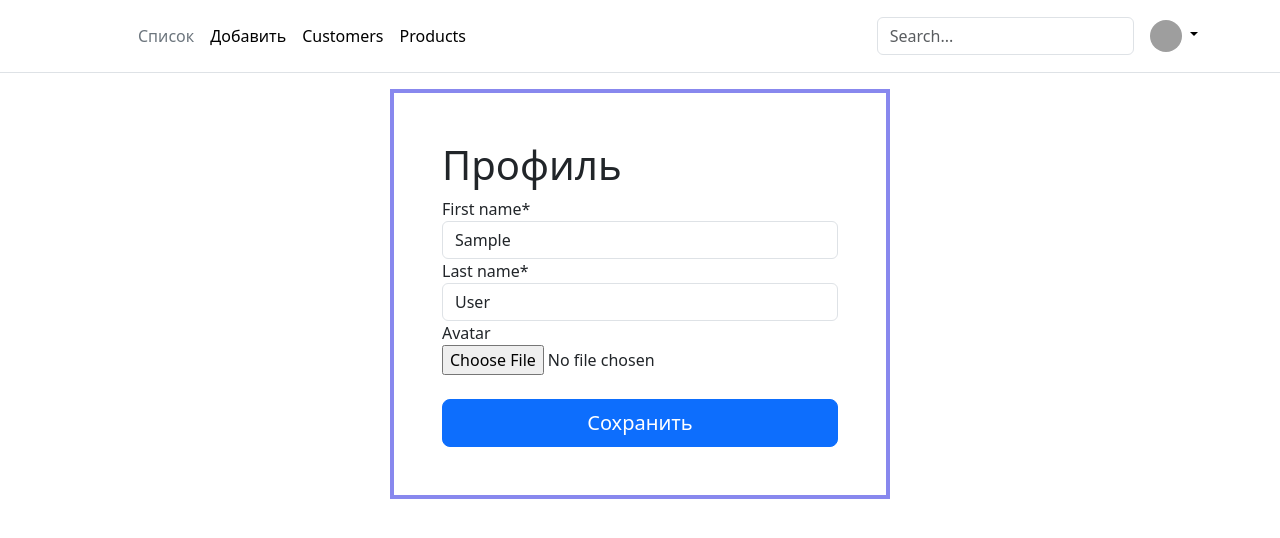
After one commit to SergueiMoscow/django-notes, a Django app: page /edit_profile/ in a window 1280 px wide. The commit adds this page. Shown: the top 538 px of the page. Run offline with Django 4.2, Linux system fonts and the light colour scheme; the visitor is signed in with stand-in values (Sample User, id 1); parts of the project's set-up code (start-up, migrations or seed data) failed here and were passed over; some libraries are stand-ins or nearby versions; grey boxes are pictures that could not be loaded.

Commit message:
add profile

```diff
--- /dev/null
+++ b/django_notes/context_processors.py
@@ -0,0 +1,12 @@
+from notes.models import UserProfile
+
+
+def avatar_context_processor(request):
+    if request.user.is_authenticated:
+        try:
+            profile = UserProfile.objects.get(user=request.user)
+        except UserProfile.DoesNotExist:
+            profile = None
+        return {'avatar': profile.avatar if profile else None}
+    else:
+        return {}
--- a/django_notes/forms.py
+++ b/django_notes/forms.py
@@ -3,6 +3,8 @@ from crispy_forms.layout import Submit
 from django import forms
 from django.contrib.auth.forms import UserCreationForm, AuthenticationForm
 from django.contrib.auth.models import User
+
+from notes.models import UserProfile
 
 
 class LoginForm(AuthenticationForm):
@@ -22,3 +24,56 @@ class SignUpForm(UserCreationForm):
         self.helper = FormHelper()
         self.helper.form_method = 'post'
         self.helper.add_input(Submit('submit', 'Send'))
+
+
+class ProfileForm(forms.ModelForm):
+    MAX_UPLOAD_SIZE = 524288  # 500 kB
+
+    first_name = forms.CharField(max_length=30, required=True)
+    last_name = forms.CharField(max_length=30, required=True)
+    avatar = forms.ImageField(required=False)
+
+    class Meta:
+        model = User
+        fields = ['first_name', 'last_name', 'avatar']
+
+    def __init__(self, *args, **kwargs):
+        super(ProfileForm, self).__init__(*args, **kwargs)
+        self.fields['avatar'].required = False
+        self.helper = FormHelper()
+        self.helper.form_method = 'post'
+        self.helper.add_input(Submit('submit', 'Send'))
+
+    def clean_avatar(self):
+        avatar = self.cleaned_data.get('avatar', False)
+        if avatar:
+            if avatar.size > self.MAX_UPLOAD_SIZE:
+                raise forms.ValidationError("Файл слишком большой. Максимальный размер 500кб.")
+            return avatar
+        else:
+            return False
+
+    def save(self, commit=True):
+        user = super().save(commit=False)
+        user.first_name = self.cleaned_data['first_name']
+        user.last_name = self.cleaned_data['last_name']
+        user.save()
+
+        profile, created = UserProfile.objects.get_or_create(user=user)
+        if 'avatar' in self.cleaned_data:
+            profile.avatar = self.cleaned_data['avatar']
+        if commit:
+            profile.save()
+
+        return profile
+
+
+def avatar_context_processor(request):
+    if request.user.is_authenticated:
+        try:
+            profile = UserProfile.objects.get(user=request.user)
+        except UserProfile.DoesNotExist:
+            profile = None
+        return {'avatar': profile.avatar if profile else None}
+    else:
+        return {}
--- a/django_notes/settings.py
+++ b/django_notes/settings.py
@@ -73,6 +73,7 @@ TEMPLATES = [
                 'django.template.context_processors.request',
                 'django.contrib.auth.context_processors.auth',
                 'django.contrib.messages.context_processors.messages',
+                'django_notes.context_processors.avatar_context_processor',
             ],
         },
     },
--- a/django_notes/urls.py
+++ b/django_notes/urls.py
@@ -30,6 +30,7 @@ urlpatterns = [
     path('login/', views.login_view, name='notes_login'),
     path('logout/', views.logout_view, name='notes_logout'),
     path('register/', views.register_view, name='notes_register'),
+    path('edit_profile/', views.edit_profile, name='edit_profile'),
 ]
 
 urlpatterns += static(settings.MEDIA_URL, document_root=settings.MEDIA_ROOT)
--- a/django_notes/views.py
+++ b/django_notes/views.py
@@ -1,10 +1,11 @@
+from django.contrib.auth.decorators import login_required
 from django.shortcuts import render, redirect
 from django.contrib.auth import authenticate, login, logout
 from allauth.socialaccount.providers.google.views import GoogleOAuth2Adapter
 from allauth.socialaccount.models import SocialAccount
 import requests
 
-from .forms import LoginForm, SignUpForm
+from .forms import LoginForm, SignUpForm, ProfileForm
 
 
 def login_view(request):
@@ -46,6 +47,18 @@ def register_view(request):
     return redirect('index')
 
 
+@login_required
+def edit_profile(request):
+    if request.method == 'POST':
+        form = ProfileForm(request.POST, request.FILES, instance=request.user)
+        if form.is_valid():
+            form.save()
+            return redirect('index')
+    else:
+        form = ProfileForm(instance=request.user)
+    return render(request, 'edit_profile.html', {'form': form})
+
+
 def google_callback(request):
     adapter = GoogleOAuth2Adapter(client_id='your_client_id', client_secret='your_client_secret')
     token = adapter.get_access_token(request)
--- a/notes/models.py
+++ b/notes/models.py
@@ -60,3 +60,12 @@ class Tag(models.Model):
 
     def __str__(self):
         return self.tag
+
+
+class UserProfile(models.Model):
+    objects = TagManager()
+    user = models.OneToOneField(User, null=True, on_delete=models.CASCADE)
+    avatar = models.ImageField(null=True, blank=True, upload_to="images/profile/")
+
+    def __str__(self):
+        return str(self.user)
--- /dev/null
+++ b/templates/edit_profile.html
@@ -0,0 +1,15 @@
+{% extends 'main.html' %}
+{% block content %}
+{% load crispy_forms_tags %}
+<div id="content">
+    <div class="form-signin w-100 m-auto">
+        <h1>Профиль</h1>
+        <form method="post" enctype="multipart/form-data">
+            {% csrf_token %}
+            {{ form|crispy }}
+            <br>
+            <button type="submit" name="submit" class="w-100 btn btn-primary btn-lg">Сохранить</button>
+        </form>
+    </div>
+</div>
+{% endblock %}
--- a/templates/header.html
+++ b/templates/header.html
@@ -1,4 +1,5 @@
 <header class="p-3 mb-3 border-bottom">
+    {% load static %}
     <div class="container">
         <div class="d-flex flex-wrap align-items-center justify-content-center justify-content-lg-start">
             <a href="/" class="d-flex align-items-center mb-2 mb-lg-0 link-body-emphasis text-decoration-none">
@@ -22,12 +23,16 @@
             <div class="dropdown text-end">
                 <a href="#" class="d-block link-body-emphasis text-decoration-none dropdown-toggle"
                    data-bs-toggle="dropdown" aria-expanded="false">
-                    <img src="https://github.com/mdo.png" alt="mdo" width="32" height="32" class="rounded-circle">
+                    {% if avatar %}
+                    <img src="{{ avatar.url }}" alt="mdo" width="32" height="32" class="rounded-circle">
+                    {% else %}
+                    <img src="{% static 'images/contacts-32.jpg' %}" alt="mdo" width="32" height="32" class="rounded-circle">
+                    {% endif %}
                 </a>
                 <ul class="dropdown-menu text-small">
                     <li><a class="dropdown-item" href="{% url 'note_new' %}">Новая заметка...</a></li>
                     <li><a class="dropdown-item" href="#">Настройки</a></li>
-                    <li><a class="dropdown-item" href="#">Профиль</a></li>
+                    <li><a class="dropdown-item" href="{% url 'edit_profile' %}">Профиль</a></li>
                     <li>
                         <hr class="dropdown-divider">
                     </li>
```
